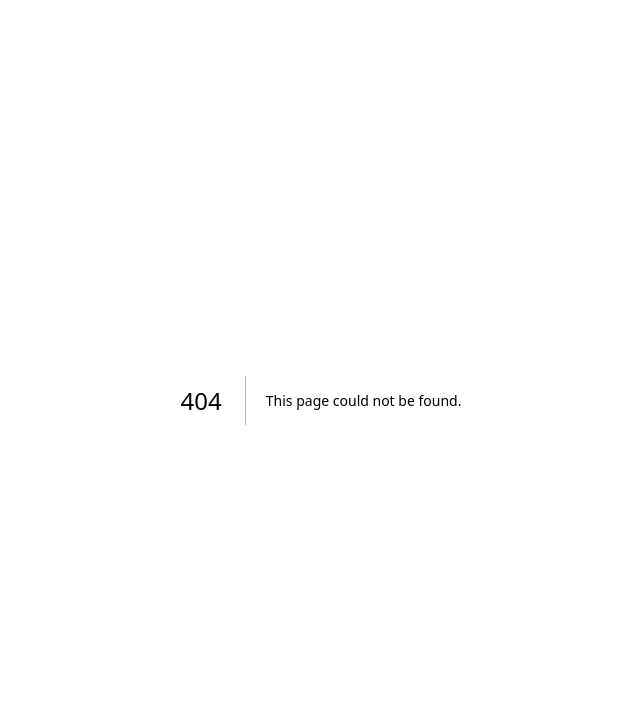
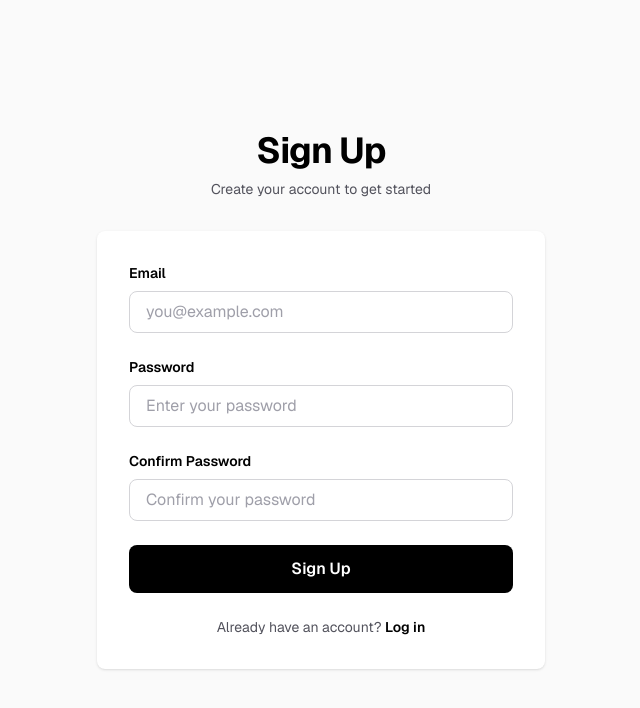
Before and after one commit to incogiscool/better-pm-test, a Next.js app: page /signup in a window 1280 px wide. Before the commit this address had no page. Shown: the top 708 px of the page, without its empty margins (319-959 px from the left). Built offline with nearby package versions, Linux system fonts and the light colour scheme.

Commit message:
feat: blank signup form page

```diff
--- /dev/null
+++ b/app/signup/page.tsx
@@ -0,0 +1,124 @@
+'use client';
+
+import { useState } from 'react';
+import Link from 'next/link';
+
+interface SignupFormData {
+  email: string;
+  password: string;
+  confirmPassword: string;
+}
+
+export default function SignupPage() {
+  const [formData, setFormData] = useState<SignupFormData>({
+    email: '',
+    password: '',
+    confirmPassword: '',
+  });
+
+  const handleSubmit = (e: React.FormEvent<HTMLFormElement>) => {
+    e.preventDefault();
+  };
+
+  const handleChange = (e: React.ChangeEvent<HTMLInputElement>) => {
+    const { name, value } = e.target;
+    setFormData((prev) => ({
+      ...prev,
+      [name]: value,
+    }));
+  };
+
+  return (
+    <div className="flex min-h-screen flex-col items-center justify-center bg-zinc-50 font-sans dark:bg-black px-4 sm:px-6 lg:px-8">
+      <main className="w-full max-w-md">
+        <div className="text-center mb-8">
+          <h1 className="text-4xl font-bold tracking-tight text-black dark:text-zinc-50">
+            Sign Up
+          </h1>
+          <p className="mt-2 text-sm text-zinc-600 dark:text-zinc-400">
+            Create your account to get started
+          </p>
+        </div>
+
+        <div className="rounded-lg bg-white p-8 shadow-sm dark:bg-zinc-900">
+          <form onSubmit={handleSubmit} className="space-y-6">
+            <div>
+              <label
+                htmlFor="email"
+                className="block text-sm font-semibold text-black dark:text-zinc-50 mb-2"
+              >
+                Email
+              </label>
+              <input
+                type="email"
+                id="email"
+                name="email"
+                value={formData.email}
+                onChange={handleChange}
+                placeholder="you@example.com"
+                className="w-full rounded-lg border border-zinc-300 bg-white px-4 py-2 text-black placeholder:text-zinc-400 focus:border-zinc-500 focus:outline-none focus:ring-2 focus:ring-zinc-500 dark:border-zinc-700 dark:bg-zinc-800 dark:text-zinc-50 dark:placeholder:text-zinc-500 dark:focus:border-zinc-500"
+              />
+            </div>
+
+            <div>
+              <label
+                htmlFor="password"
+                className="block text-sm font-semibold text-black dark:text-zinc-50 mb-2"
+              >
+                Password
+              </label>
+              <input
+                type="password"
+                id="password"
+                name="password"
+                value={formData.password}
+                onChange={handleChange}
+                placeholder="Enter your password"
+                className="w-full rounded-lg border border-zinc-300 bg-white px-4 py-2 text-black placeholder:text-zinc-400 focus:border-zinc-500 focus:outline-none focus:ring-2 focus:ring-zinc-500 dark:border-zinc-700 dark:bg-zinc-800 dark:text-zinc-50 dark:placeholder:text-zinc-500 dark:focus:border-zinc-500"
+              />
+            </div>
+
+            <div>
+              <label
+                htmlFor="confirmPassword"
+                className="block text-sm font-semibold text-black dark:text-zinc-50 mb-2"
+              >
+                Confirm Password
+              </label>
+              <input
+                type="password"
+                id="confirmPassword"
+                name="confirmPassword"
+                value={formData.confirmPassword}
+                onChange={handleChange}
+                placeholder="Confirm your password"
+                className="w-full rounded-lg border border-zinc-300 bg-white px-4 py-2 text-black placeholder:text-zinc-400 focus:border-zinc-500 focus:outline-none focus:ring-2 focus:ring-zinc-500 dark:border-zinc-700 dark:bg-zinc-800 dark:text-zinc-50 dark:placeholder:text-zinc-500 dark:focus:border-zinc-500"
+              />
+            </div>
+
+            <div>
+              <button
+                type="submit"
+                className="w-full cursor-pointer rounded-lg bg-black px-6 py-3 font-semibold text-white transition-all hover:bg-zinc-800 focus:outline-none focus:ring-2 focus:ring-zinc-500 focus:ring-offset-2 dark:bg-zinc-50 dark:text-black dark:hover:bg-zinc-200 dark:focus:ring-zinc-400"
+              >
+                Sign Up
+              </button>
+            </div>
+          </form>
+
+          <div className="mt-6 text-center">
+            <p className="text-sm text-zinc-600 dark:text-zinc-400">
+              Already have an account?{' '}
+              <Link
+                href="/login"
+                className="font-semibold text-black hover:text-zinc-700 dark:text-zinc-50 dark:hover:text-zinc-300"
+              >
+                Log in
+              </Link>
+            </p>
+          </div>
+        </div>
+      </main>
+    </div>
+  );
+}
```
